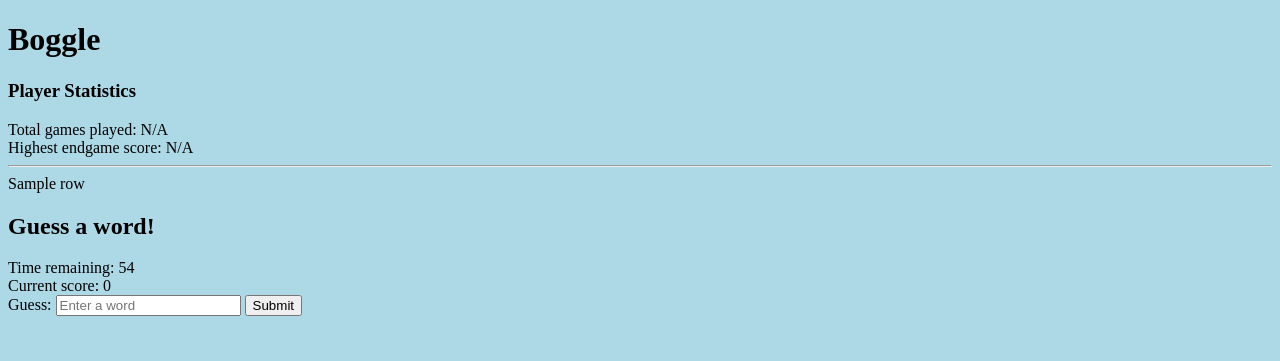
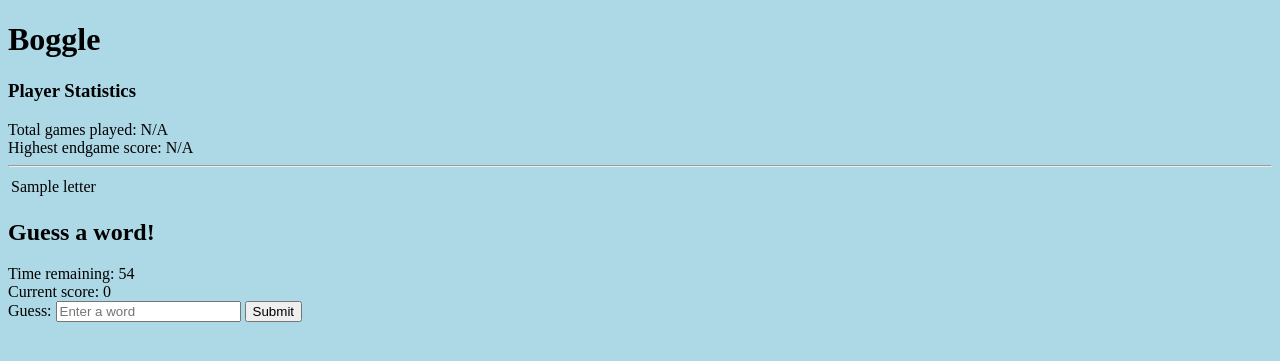
Before and after one commit to iam8/19.5-Flask-Testing, a Flask app: template templates/boggle_home.jinja2 in a window 1280 px wide. Shown: the top 361 px of the page. Run offline with Flask 2, Linux system fonts and the light colour scheme; the template is opened without the code that fills it: most values are stand-ins (such as "Sample title", 1, 10 or a date in 2020); parts of the project's set-up code (start-up, migrations or seed data) failed here and were passed over.

Commit message:
Add HTML + Jinja to construct game board (as a table)

```diff
--- a/templates/boggle_home.jinja2
+++ b/templates/boggle_home.jinja2
@@ -11,11 +11,15 @@
     <div id="highest-score">Highest endgame score: {{ session.get("max", "N/A") }}</div>
     <hr>
 
-    <div id="board">
+    <table id="board">
         {% for row in board %}
-            <div>{{ row }}</div>
+            <tr>
+                {% for letter in row %}
+                    <td>{{ letter }}</td>
+                {% endfor %}
+            </tr>
         {% endfor %}
-    </div>
+    </table>
 
     <h2>Guess a word!</h2>
     <div id="time-remaining"></div>
```
